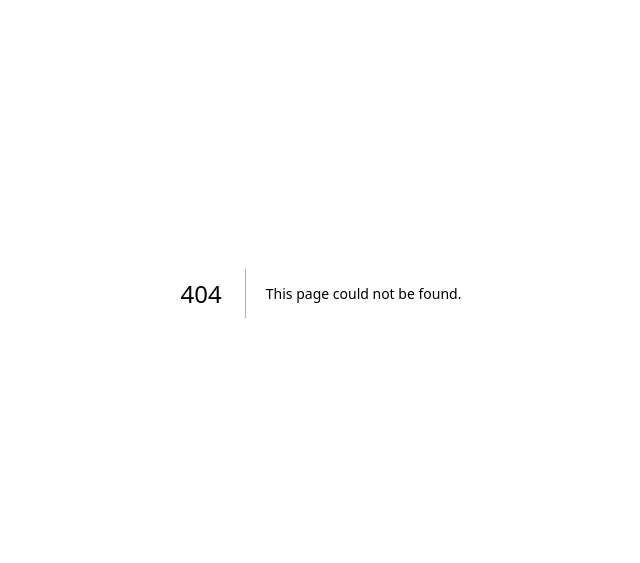
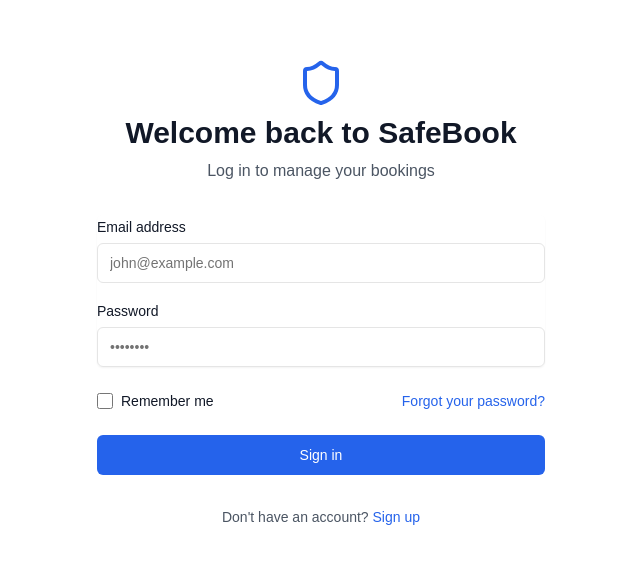
Before and after one commit to aaronaminubandado/SafeBook, a Next.js app: page /login in a window 1280 px wide. Before the commit this address had no page. Shown: the part 107-670 px from the top of the page, without its empty margins (319-959 px from the left). Built offline with nearby package versions, Linux system fonts and the light colour scheme.

Commit message:
feat login page

```diff
--- /dev/null
+++ b/app/login/page.tsx
@@ -0,0 +1,110 @@
+import { Metadata } from "next";
+import Link from "next/link";
+import { Button } from "@/components/ui/button";
+import { Input } from "@/components/ui/input";
+import { Label } from "@/components/ui/label";
+import { Shield } from "lucide-react";
+
+export const metadata: Metadata = {
+  title: "Login | SafeBook",
+  description: "Log in to your SafeBook account",
+};
+
+export default function Login() {
+  return (
+    <div className="container mx-auto flex flex-col items-center justify-center min-h-screen py-2">
+      <div className="w-full max-w-md space-y-8">
+        <div className="flex flex-col items-center space-y-2 text-center">
+          <Shield className="h-12 w-12 text-blue-600 dark:text-blue-400" />
+          <h1 className="text-3xl font-bold text-gray-900 dark:text-white">
+            Welcome back to SafeBook
+          </h1>
+          <p className="text-gray-600 dark:text-gray-400">
+            Log in to manage your bookings
+          </p>
+        </div>
+        <form className="mt-8 space-y-6" action="#" method="POST">
+          <div className="space-y-4 rounded-md shadow-sm">
+            <div>
+              <Label htmlFor="email" className="text-gray-900 dark:text-white">
+                Email address
+              </Label>
+              <Input
+                id="email"
+                name="email"
+                type="email"
+                autoComplete="email"
+                required
+                className="mt-1 bg-white dark:bg-gray-800 text-gray-900 dark:text-white"
+                placeholder="john@example.com"
+              />
+            </div>
+            <div>
+              <Label
+                htmlFor="password"
+                className="text-gray-900 dark:text-white"
+              >
+                Password
+              </Label>
+              <Input
+                id="password"
+                name="password"
+                type="password"
+                autoComplete="current-password"
+                required
+                className="mt-1 bg-white dark:bg-gray-800 text-gray-900 dark:text-white"
+                placeholder="••••••••"
+              />
+            </div>
+          </div>
+
+          <div className="flex items-center justify-between">
+            <div className="flex items-center">
+              <input
+                id="remember-me"
+                name="remember-me"
+                type="checkbox"
+                className="h-4 w-4 text-blue-600 focus:ring-blue-500 border-gray-300 rounded"
+              />
+              <label
+                htmlFor="remember-me"
+                className="ml-2 block text-sm text-gray-900 dark:text-gray-300"
+              >
+                Remember me
+              </label>
+            </div>
+
+            <div className="text-sm">
+              <Link
+                href="/forgot-password"
+                className="font-medium text-blue-600 hover:text-blue-500 dark:text-blue-400 dark:hover:text-blue-300"
+              >
+                Forgot your password?
+              </Link>
+            </div>
+          </div>
+
+          <div>
+            <Button
+              type="submit"
+              className="w-full bg-blue-600 hover:bg-blue-700 text-white dark:bg-blue-500 dark:hover:bg-blue-600"
+            >
+              Sign in
+            </Button>
+          </div>
+        </form>
+        <div className="text-center">
+          <p className="text-sm text-gray-600 dark:text-gray-400">
+            Don't have an account?{" "}
+            <Link
+              href="/signup"
+              className="font-medium text-blue-600 hover:text-blue-500 dark:text-blue-400 dark:hover:text-blue-300"
+            >
+              Sign up
+            </Link>
+          </p>
+        </div>
+      </div>
+    </div>
+  );
+}
```
